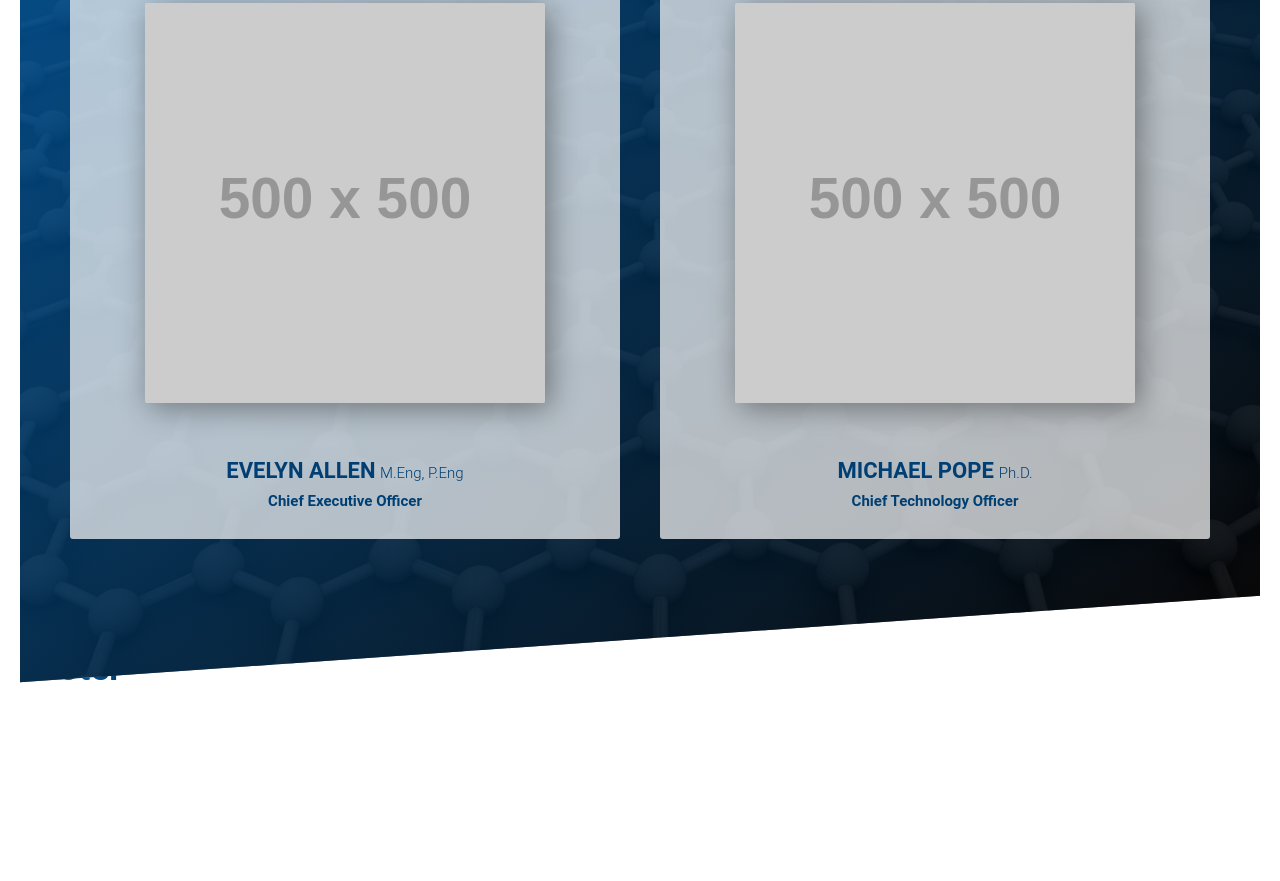
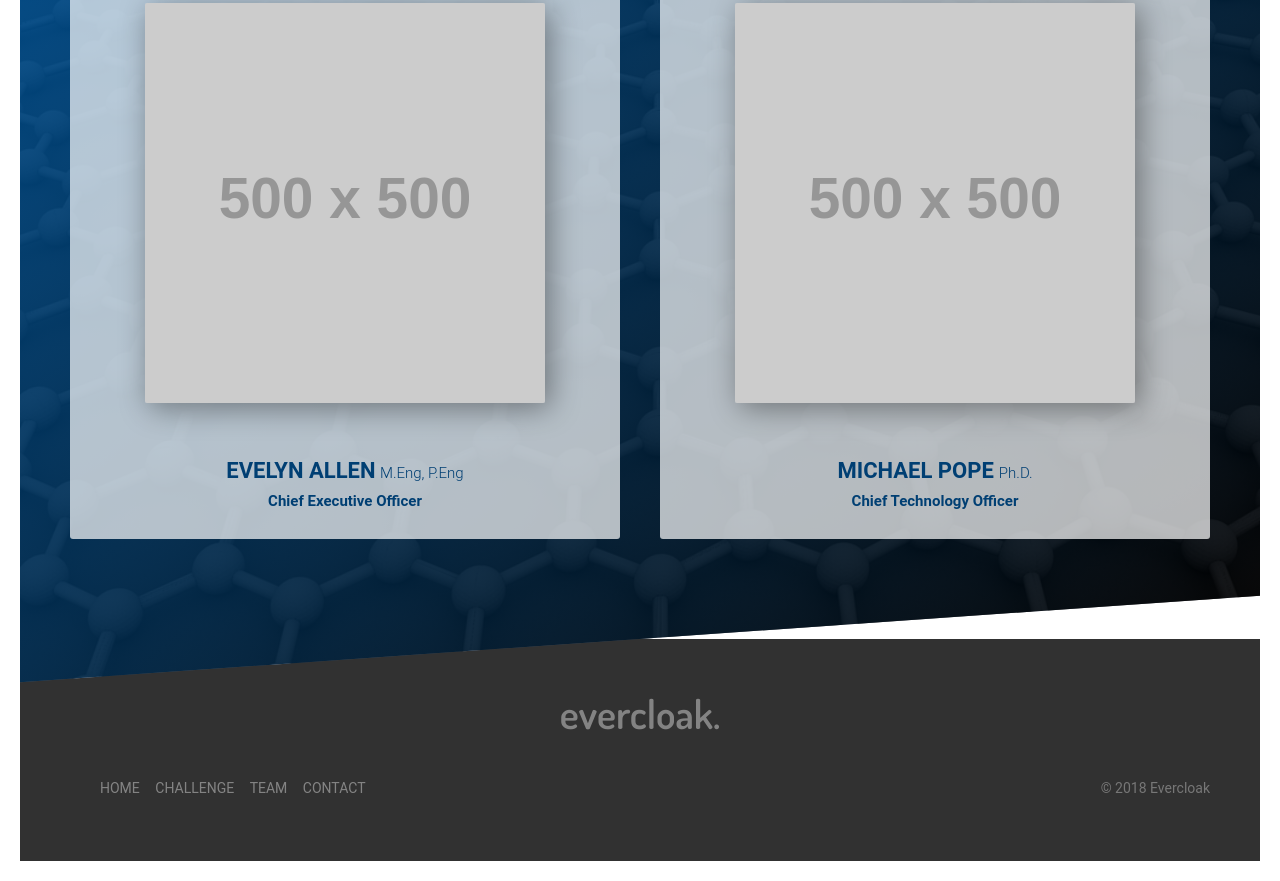
Before and after one commit to sgallen/cloak, a plain HTML site: page index.html in a window 1280 px wide. Shown: the part 1388-2269 px from the top of the page. Before the commit the page ends 2106 px from the top, so only its background shows below. Drawn offline with Linux system fonts and the light colour scheme; placeholder pictures from the web are drawn by us.

Commit message:
Add basic footer

```diff
--- a/css/style.css
+++ b/css/style.css
@@ -375,6 +375,48 @@ h2 {
   border-radius: 2px;
 }
 
+/* FOOTER */
+.footer {
+  padding: 4rem 0 6rem;
+  background-color: #313131;
+  font-size: 1.4rem;
+}
+
+.footer__logo-box {
+  margin-bottom: 3rem;
+  text-align: center;
+  opacity: 0.4;
+}
+
+.footer__list {
+  list-style: none;
+  margin-left: 3rem;
+}
+
+.footer__list-item {
+  display: inline-block;
+}
+
+.footer__list-item:not(:last-child) {
+  padding-right: 1.2rem;
+}
+
+.footer__link {
+  display: inline-block;
+  color: white;
+  text-transform: uppercase;
+  text-decoration: none;
+  opacity: 0.4;
+}
+
+.footer__link:hover {
+  opacity: 0.7;
+}
+
+.footer__copy {
+  text-align: right;
+}
+
 /* MODAL */
 .modal {
   position: fixed;
--- a/index.html
+++ b/index.html
@@ -99,11 +99,34 @@
         </div>
       </div>
     </section>
-    <section class="section-footer">
-      <h2 class="heading-secondary">
-        Footer
-      </h2>
-    </section>
+    <footer class="footer">
+      <div class="footer__logo-box">
+        <span class="footer__logo logo">evercloak.</span>
+      </div>
+      <div class="row">
+        <div class="col-1-of-2">
+          <div class="footer__nav">
+            <ul class="footer__list">
+              <li class="footer__list-item">
+                <a href="#" class="footer__link">Home</a>
+              </li>
+              <li class="footer__list-item">
+                <a href="#cleantech-challenge" class="footer__link">Challenge</a>
+              </li>
+              <li class="footer__list-item">
+                <a href="#team" class="footer__link">Team</a>
+              </li>
+              <li class="footer__list-item">
+                <a href="#contact" class="footer__link">Contact</a>
+              </li>
+            </ul>
+          </div>
+        </div>
+        <div class="col-1-of-2">
+          <div class="footer__copy">&copy; 2018 Evercloak</div>
+        </div>
+      </div>
+    </footer>
   </main>
   <div class="modal" id="modal">
     <div class="modal__content">
```
